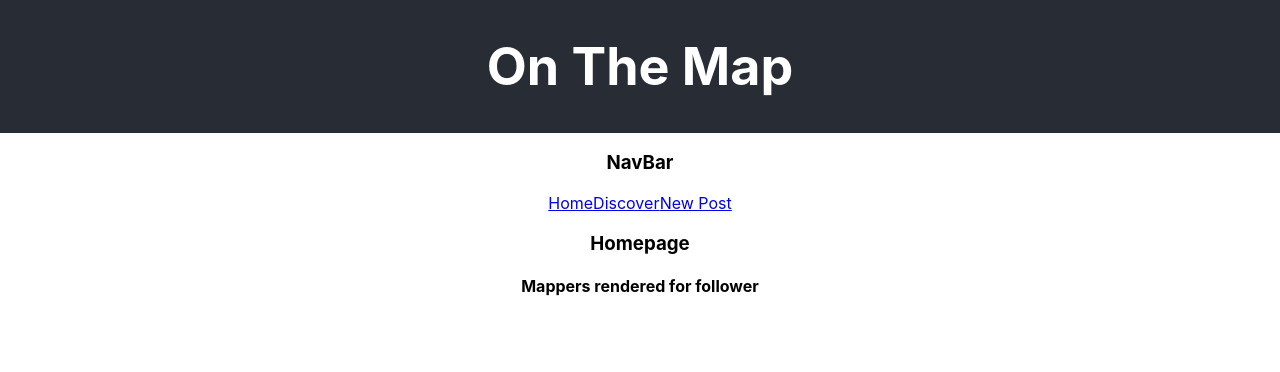
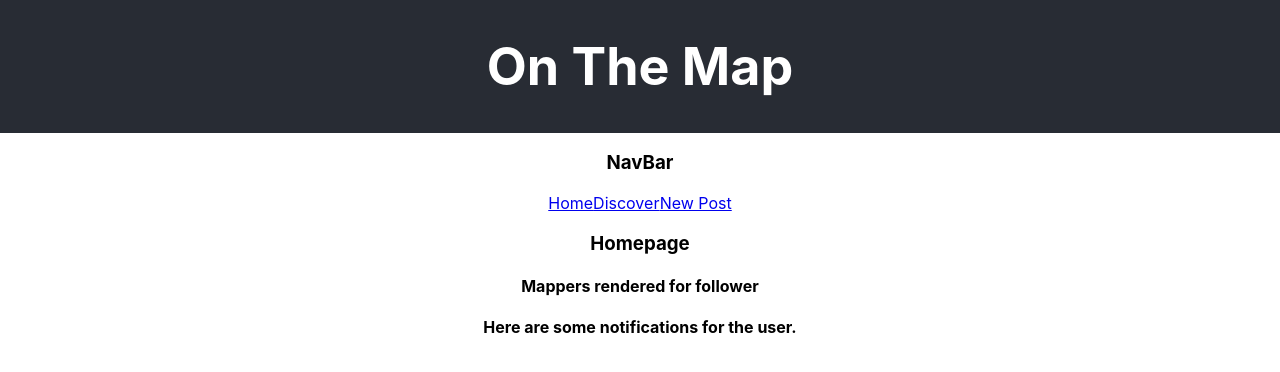
Before and after one commit to 1stofhername/on-the-map-frontend, a React (Create React App) app: page / in a window 1280 px wide. Shown: the top 372 px of the page. Built offline with nearby package versions, Linux system fonts and the light colour scheme.

Commit message:
Adds NotificationContainer to Homepage and changes NotificationBar to NotificationCard

```diff
--- a/src/components/Homepage.js
+++ b/src/components/Homepage.js
@@ -1,10 +1,12 @@
 import MappersContainer from "./MappersContainer";
+import NotificationsContainer from "./NotificationsContainer";
 
 export default function Homepage () {
     return (
         <div className="page" id="home-page">
             <h3>Homepage</h3>
             <MappersContainer />
+            <NotificationsContainer />
         </div>
     )
 }
--- a/src/components/NotificationBar.js
+++ /dev/null
@@ -1,5 +0,0 @@
-export default function NotificationBar () {
-    return (
-        <h2>Notifications</h2>
-    )
-}
```
Also changed, not shown: src/components/NotificationCard.js (added, +7 -0 lines).
